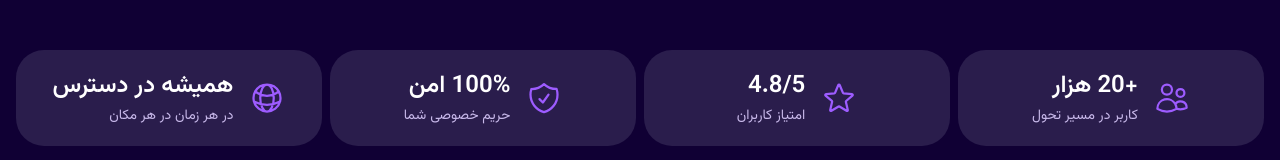
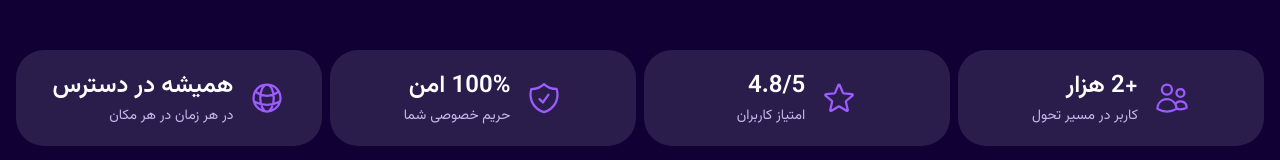
Before and after one commit to Sogand-mohamadiPour/eft, a React (Vite) app: page / in a window 1280 px wide. Shown: the part 879-1039 px from the top of the page. Built offline with nearby package versions, Linux system fonts and the light colour scheme.

Commit message:
ready for merge

```diff
--- a/src/components/home/Statas.jsx
+++ b/src/components/home/Statas.jsx
@@ -8,7 +8,7 @@ import {
 const stats = [
   {
     icon: HiOutlineUsers,
-    title: "+20 هزار",
+    title: "+2 هزار",
     subtitle: "کاربر در مسیر تحول",
   },
   {
```
